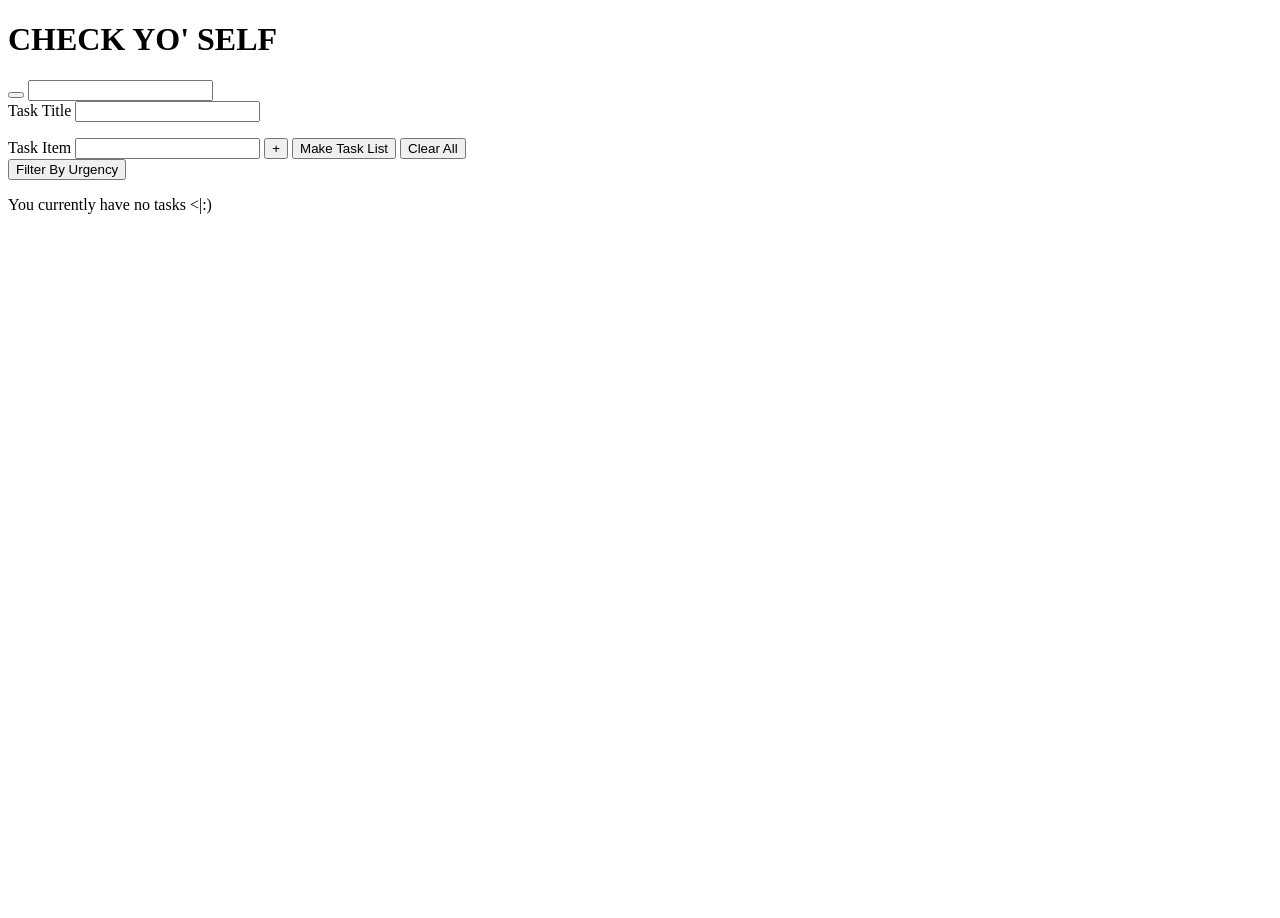
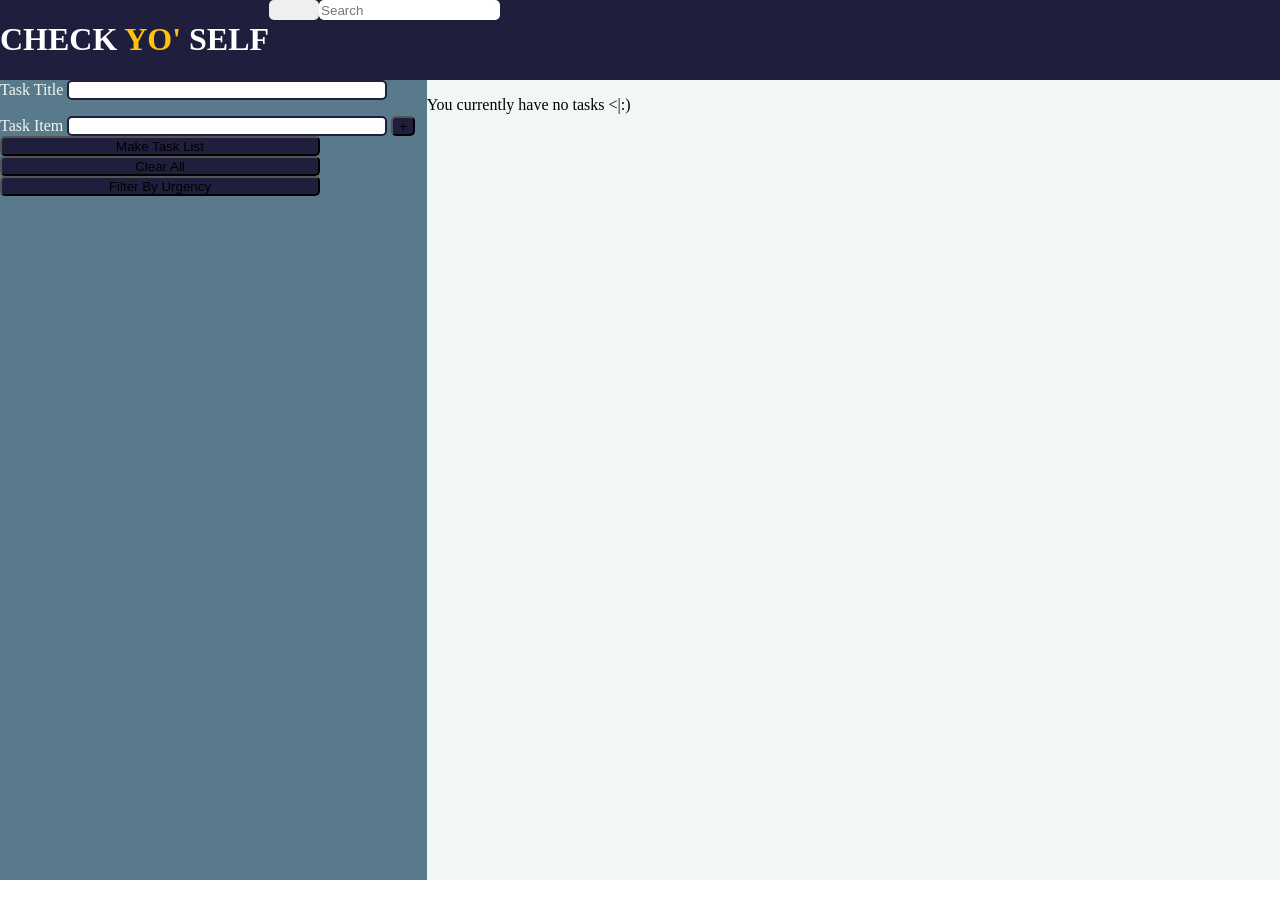
Before and after one commit to jacquelinebelle/check-yo-self, a plain HTML site: page index.html in a window 1280 px wide. Before the commit the page ends 800 px from the top, so only its background shows below. Drawn offline with Linux system fonts and the light colour scheme.

Commit message:
Position areas with grid and add colors

```diff
--- a/index.html
+++ b/index.html
@@ -3,15 +3,15 @@
   <head>
     <title>Check Yo Self</title>
     <!-- <link href="https://fonts.googleapis.com/css?family=Roboto:300,500,700&display=swap" rel="stylesheet"> -->
-    <link rel="stylesheet" type="text/css" href="../css/style.css">
+    <link rel="stylesheet" type="text/css" href="./src/css/style.css">
   </head>
   <body>
     <header>
-        <h1>CHECK YO' SELF</h1>
+        <h1>CHECK <span class="heading--orange">YO'</span> SELF</h1>
         <button class="header__btn" id="search-btn">
             <!-- <img class="header__img" src="" /> -->
         </button>
-        <input type="text" id="search-input" class="header__input"/>
+        <input type="text" placeholder="Search" id="search-input" class="header__input"/>
     </header>
     <aside class="side-bar">
         <form class="side-bar__form">
--- a/src/css/style.css
+++ b/src/css/style.css
@@ -1,5 +1,81 @@
+/* dark purple   #1f1e3d */
+/* main   #f2f6f7 */
+/* white card bg   #f9fdff  -  border   #edf2f5 */
+/* orange card bg   #ffe79d   - border   #fee07f */
+/*  */
+
 *,
 *:before,
 *:after {
   box-sizing:  border-box;
 }
+
+body {
+    display: grid;
+    grid-template-columns: 1fr 2fr;
+    grid-template-rows: 0.2fr 1fr;
+    grid-column-gap: 0px;
+    grid-row-gap: 0px;
+    margin: 0;
+}
+
+header {
+    background-color: #1f1e3d;
+    color: white;
+    display: flex;
+    flex-direction: row;
+    grid-area: 1 / 1 / 2 / 3;
+}
+
+.heading--orange {
+    color: #ffc30c
+}
+
+.header__btn {
+    width: 50px;
+}
+
+input,
+button {
+    border-radius: 5px;
+    height: 20px;
+}
+
+.header__input,
+.header__btn {
+    border: none;
+}
+
+.header_input {
+    padding-left: 8px;
+    width: 100px;
+}
+
+.side-bar {
+    background-color: #597a8b;
+    color: #f2f6f7;
+    grid-area: 2 / 1 / 3 / 2;
+    height: 100vh;
+}
+
+.form__input {
+    border: 2px solid #1f1e3d;
+}
+
+.form__btn {
+    background-color: #1f1e3d;
+}
+
+.form__input,
+.form__btn--big {
+    width: 75%;
+}
+
+.card-container {
+    background-color: #f2f6f7;
+    grid-area: 2 / 2 / 3 / 3;
+}
+
+.card {
+    width: 400px;
+}
```
